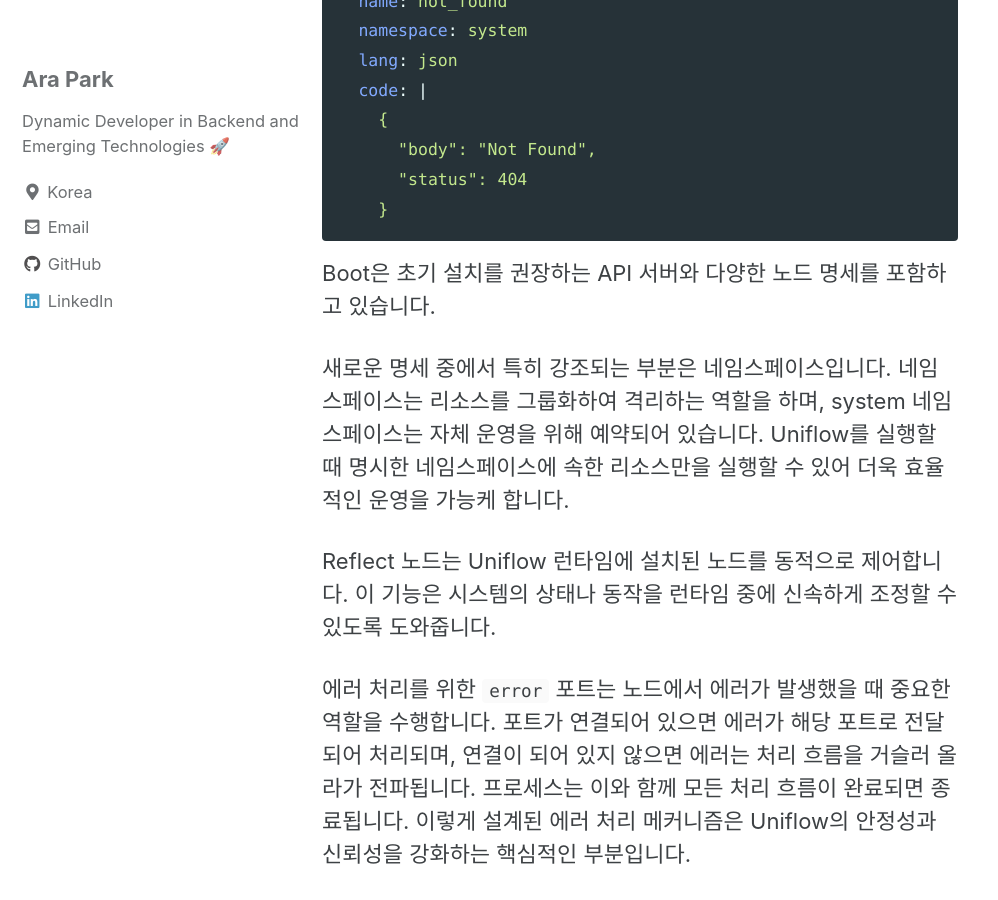
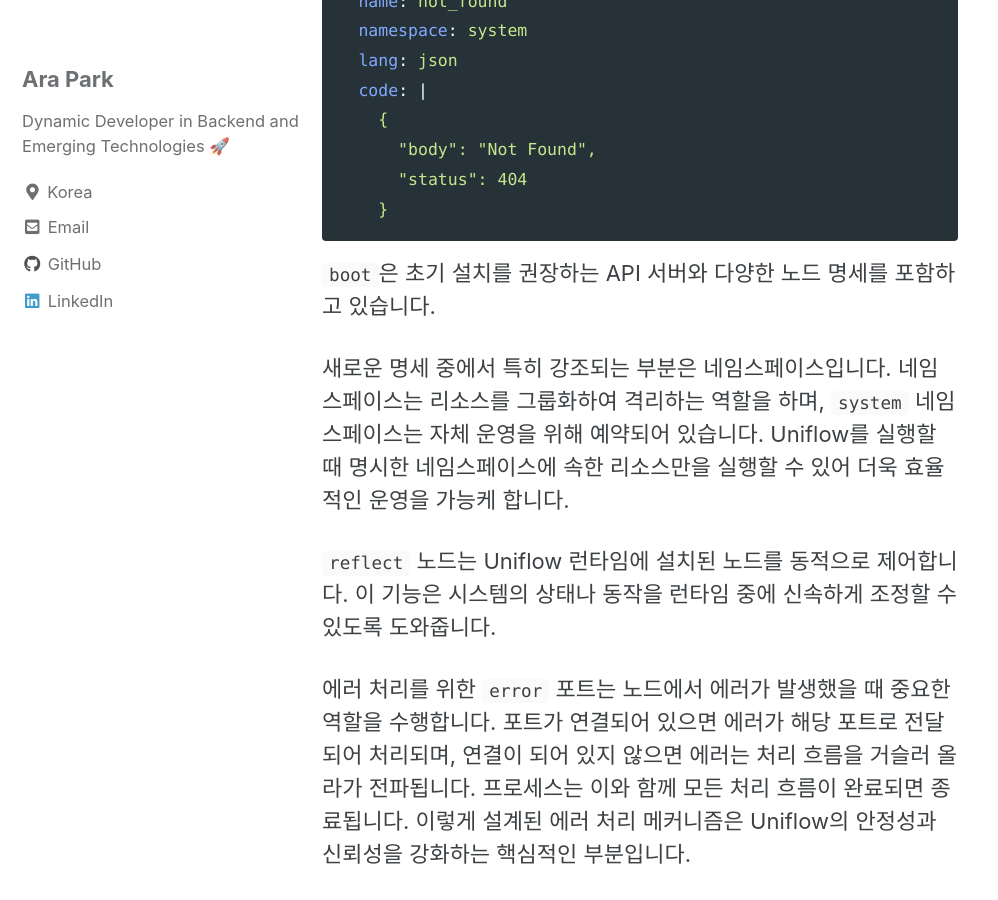
Before and after one commit to siyul-park/siyul-park.github.io, a Jekyll site: the page built from _posts/2023-11-20-hello-uniflow.md, in a window 1280 px wide and 900 px high, scrolled down 4814 px. Shown: the whole window, without its empty margins (0-998 px from the left). Built offline with Jekyll 4.4.1, drawn with Linux system fonts in a browser that asks for light colours; cached includes are drawn as plain includes; comment, search, counter and statistics services are not loaded; some of the changed text lies outside the part shown.

Commit message:
docs: 용어 명세 통일

````diff
--- a/_posts/2023-11-20-hello-uniflow.md
+++ b/_posts/2023-11-20-hello-uniflow.md
@@ -66,7 +66,8 @@ uniflow
   code: |
     "pong"
 ```
-http 노드는 http server를 :8000에서 실행하며, 패킷을 router 노드로 전달합니다. router 노드는 패킷이 등록된 경로와 동일한지 확인한 후 pong 노드로 패킷을 전달 합니다. 그 후 pong 노드는 "pong"을 응답합니다.
+
+`http` 노드는 http server를 :8000에서 실행하며, 패킷을 `router` 노드로 전달합니다. `router` 노드는 패킷이 등록된 경로와 동일한지 확인한 후 `pong` 노드로 패킷을 전달 합니다. 그 후 `pong` 노드는 "pong"을 응답합니다.
 
 이제 uniflow를 시작해봅시다.
 
@@ -141,11 +142,11 @@ pong#
     }
 ```
 
-Boot은 초기 설치를 권장하는 API 서버와 다양한 노드 명세를 포함하고 있습니다.
+`boot`은 초기 설치를 권장하는 API 서버와 다양한 노드 명세를 포함하고 있습니다.
 
-새로운 명세 중에서 특히 강조되는 부분은 네임스페이스입니다. 네임스페이스는 리소스를 그룹화하여 격리하는 역할을 하며, system 네임스페이스는 자체 운영을 위해 예약되어 있습니다. Uniflow를 실행할 때 명시한 네임스페이스에 속한 리소스만을 실행할 수 있어 더욱 효율적인 운영을 가능케 합니다.
+새로운 명세 중에서 특히 강조되는 부분은 네임스페이스입니다. 네임스페이스는 리소스를 그룹화하여 격리하는 역할을 하며, `system` 네임스페이스는 자체 운영을 위해 예약되어 있습니다. Uniflow를 실행할 때 명시한 네임스페이스에 속한 리소스만을 실행할 수 있어 더욱 효율적인 운영을 가능케 합니다.
 
-Reflect 노드는 Uniflow 런타임에 설치된 노드를 동적으로 제어합니다. 이 기능은 시스템의 상태나 동작을 런타임 중에 신속하게 조정할 수 있도록 도와줍니다.
+`reflect` 노드는 Uniflow 런타임에 설치된 노드를 동적으로 제어합니다. 이 기능은 시스템의 상태나 동작을 런타임 중에 신속하게 조정할 수 있도록 도와줍니다.
 
 에러 처리를 위한 `error` 포트는 노드에서 에러가 발생했을 때 중요한 역할을 수행합니다. 포트가 연결되어 있으면 에러가 해당 포트로 전달되어 처리되며, 연결이 되어 있지 않으면 에러는 처리 흐름을 거슬러 올라가 전파됩니다. 프로세스는 이와 함께 모든 처리 흐름이 완료되면 종료됩니다. 이렇게 설계된 에러 처리 메커니즘은 Uniflow의 안정성과 신뢰성을 강화하는 핵심적인 부분입니다.
 
````
